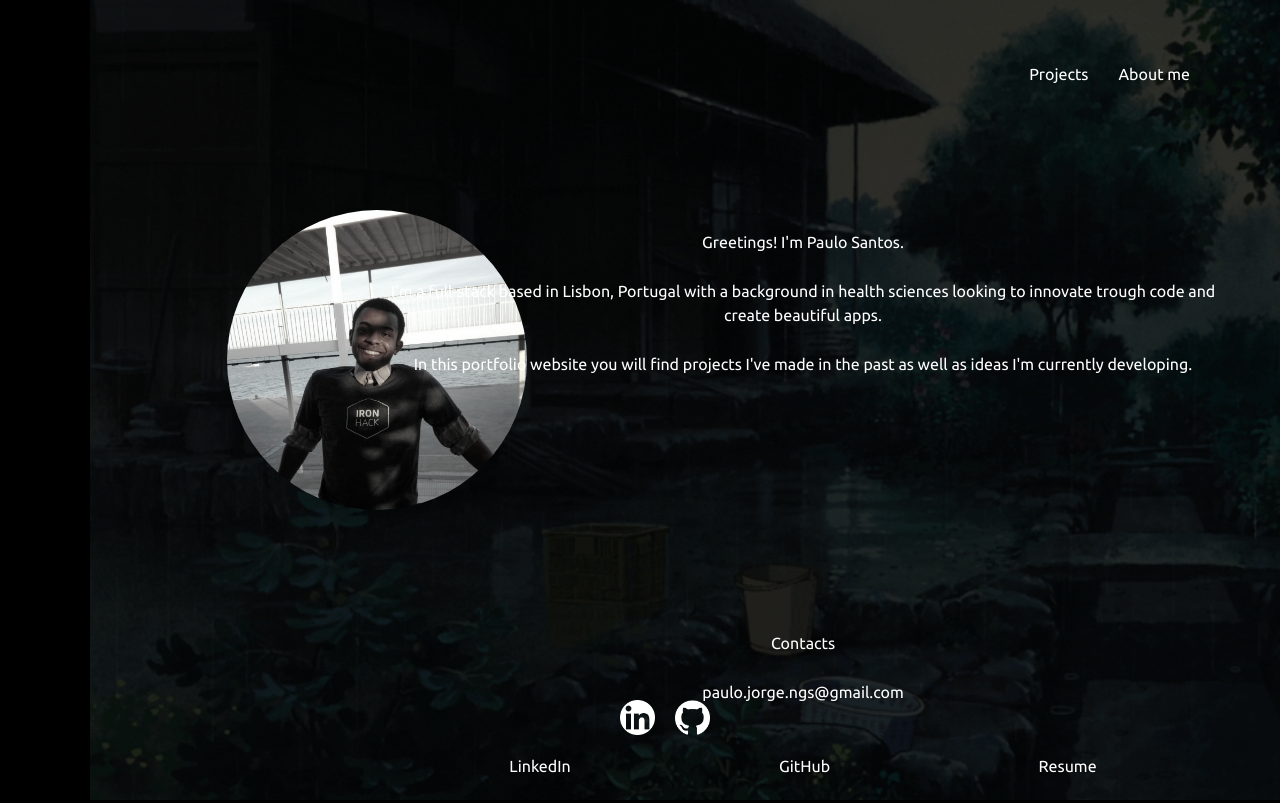
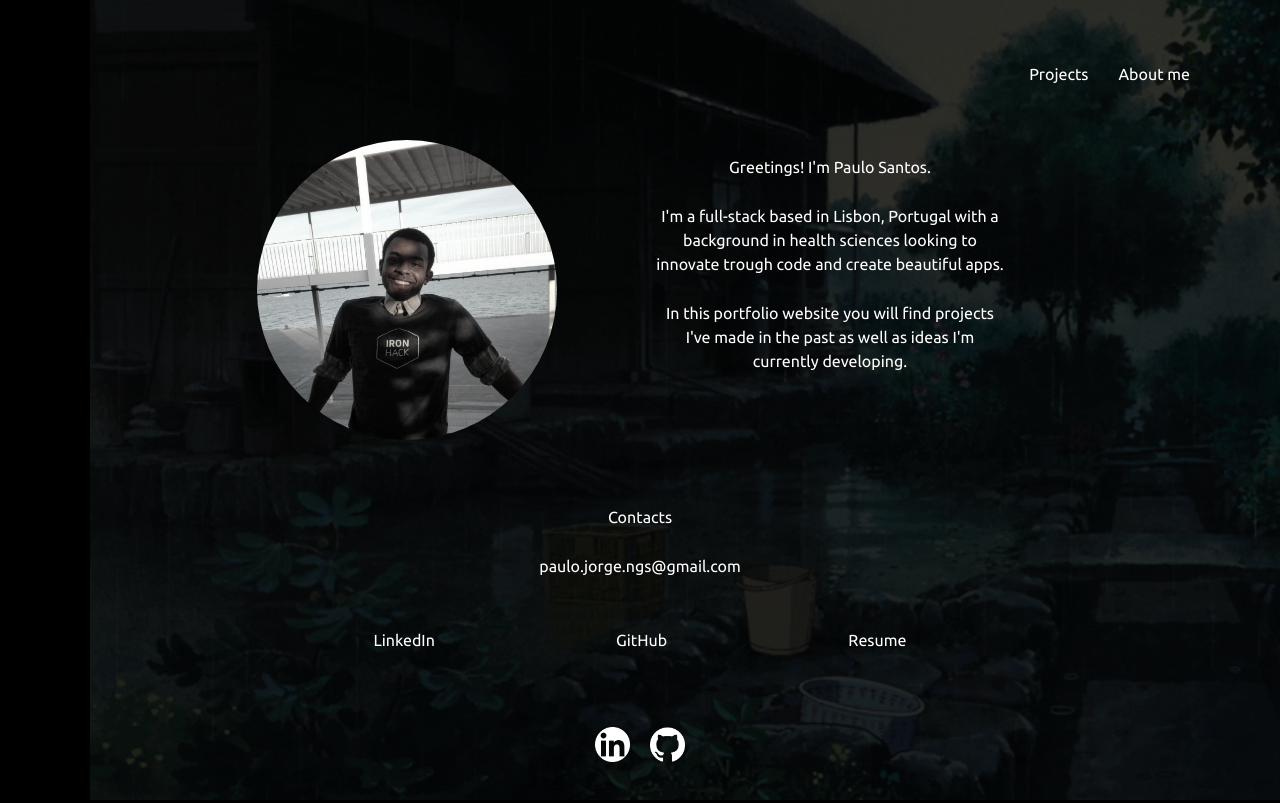
Before and after one commit to Jorge-Neves/Paulo-Santos-Web-Dev-Portfolio, a React (Create React App) app: page /about in a window 1280 px wide. Built offline with nearby package versions, Linux system fonts and the light colour scheme.

Commit message:
layout fixes

```diff
--- a/src/Components/AboutMe.css
+++ b/src/Components/AboutMe.css
@@ -27,7 +27,11 @@
 }
 
 .upperSpacing{
-    height: 200px;
+    height: 100px;
+}
+
+.lowerSpacing{
+    height: 50px;
 }
 
 .textColor{
--- a/src/Components/AboutMe.js
+++ b/src/Components/AboutMe.js
@@ -21,20 +21,24 @@ function AboutMe(){
             <Row>
                 <Col sm={2}>
                 </Col>
-                <Col sm={1}>
-                    <Fade bottom>
+
+
+                <Col sm={8}>
+                <div className="FlexRow">
+                <Fade bottom>
+                <div className="TextFormatting">
                         <a href="https://www.linkedin.com/in/paulo-j-santos/" target="_blank"><img src="/paulo.png" alt="A photograph of Paulo Santos" className="portraitImageSizing" /> </a>
+                    </div>
                     </Fade>
-                </Col>
-                <Col sm={9}>
                 <Fade bottom>
                 <div className="TextFormatting">
                     <p className="textColor">Greetings! I'm Paulo Santos.</p>
                     <p className="textColor">I'm a full-stack based in Lisbon, Portugal with a background in health sciences looking to innovate trough code and create beautiful apps. </p>
                     <p className="textColor">In this portfolio website you will find projects I've made in the past as well as ideas I'm currently developing. </p>
                 </div>
+
                 </Fade>
-                <div className="upperSpacing"></div>
+                </div>
                 <Fade bottom>
                     <p className="textColor"> Contacts </p>
                 </Fade>
@@ -53,6 +57,8 @@ function AboutMe(){
                 </Fade>
                 </div>
                 </Col>
+                <Col sm={2}>
+                </Col>
             </Row>
             <Row>
                 <Col sm={3}>
@@ -70,7 +76,16 @@ function AboutMe(){
 
                 </Col>
             </Row>
-            <Footer />
+            <Row className="lowerSpacing">
+            </Row>
+            <Row>
+            <div className="FooterFlexCenter">
+            <a href="https://www.linkedin.com/in/paulo-j-santos/" target="_blank"><img src="/linked.png" alt="Github Logo" className="footerIcons" /> </a>
+            <a href="https://github.com/Jorge-Neves" target="_blank"><img src="/githublogo.png" alt="LinkedIn Logo" className="footerIcons" /> </a>
+
+            </div>
+            </Row>
+
         </Container>
     )
 }
```
